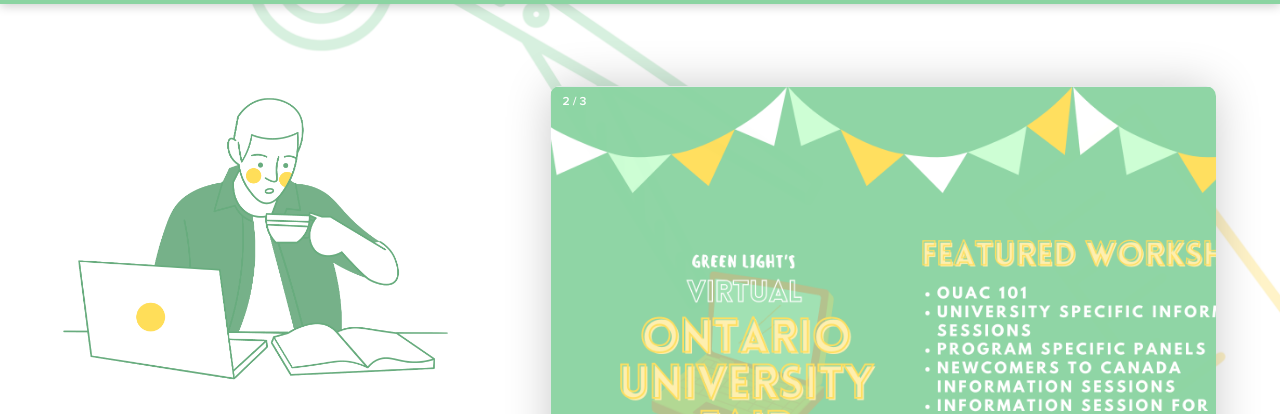
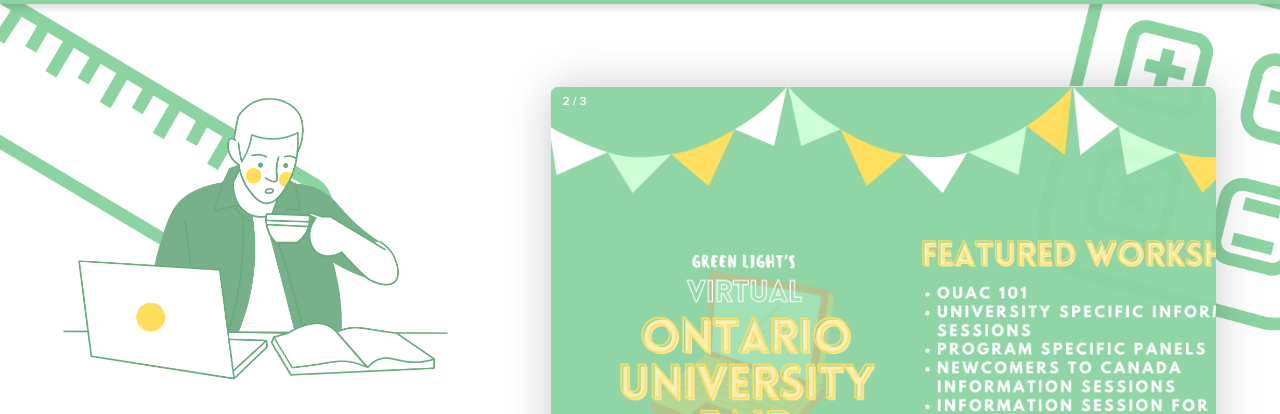
Before and after one commit to zhangvicto/greenlightmentorship, a plain HTML site: page index.html in a window 1280 px wide. Shown: the part 74-488 px from the top of the page. Drawn offline with nearby package versions, Linux system fonts and the light colour scheme; files whose address does not match are found by name.

Commit message:
Update styles.css

```diff
--- a/css/styles.css
+++ b/css/styles.css
@@ -217,7 +217,7 @@
     background-color: white;
     background-position:center;
     background-size:cover;
-    background-image: url(../img/background/1.png);
+    background-image: url(../img/background/1-01.png);
 }
 
 /* Image Carousel */
```
